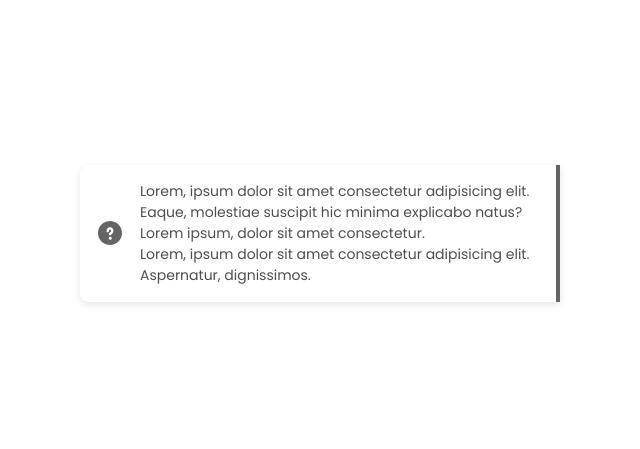
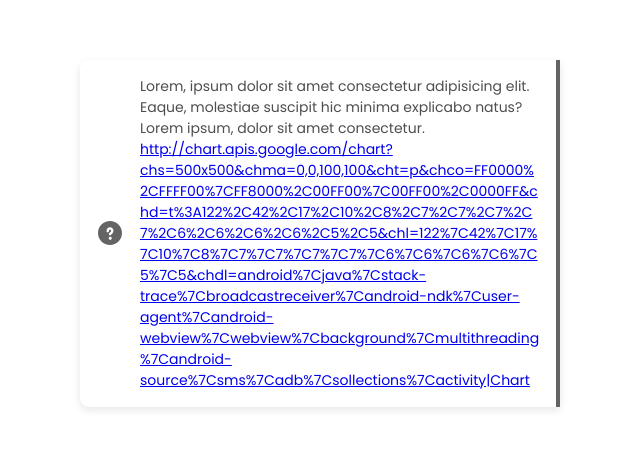
Before and after one commit to ilyasseisov/notification-design, a plain HTML site: page index.html in a window 1280 px wide. Shown: the part 167-616 px from the top of the page, without its empty margins (320-960 px from the left). Drawn offline with Linux system fonts and the light colour scheme.

Commit message:
testing long URL

```diff
--- a/index.html
+++ b/index.html
@@ -21,10 +21,9 @@
           Lorem, ipsum dolor sit amet consectetur adipisicing elit. Eaque,
           molestiae suscipit hic minima explicabo natus? Lorem ipsum, dolor sit
           amet consectetur.
-          <p>
-            Lorem, ipsum dolor sit amet consectetur adipisicing elit.
-            Aspernatur, dignissimos.
-          </p>
+          <a href="#"
+            >http://chart.apis.google.com/chart?chs=500x500&chma=0,0,100,100&cht=p&chco=FF0000%2CFFFF00%7CFF8000%2C00FF00%7C00FF00%2C0000FF&chd=t%3A122%2C42%2C17%2C10%2C8%2C7%2C7%2C7%2C7%2C6%2C6%2C6%2C6%2C5%2C5&chl=122%7C42%7C17%7C10%7C8%7C7%7C7%7C7%7C7%7C6%7C6%7C6%7C6%7C5%7C5&chdl=android%7Cjava%7Cstack-trace%7Cbroadcastreceiver%7Candroid-ndk%7Cuser-agent%7Candroid-webview%7Cwebview%7Cbackground%7Cmultithreading%7Candroid-source%7Csms%7Cadb%7Csollections%7Cactivity|Chart</a
+          >
         </div>
       </div>
     </div>
```
